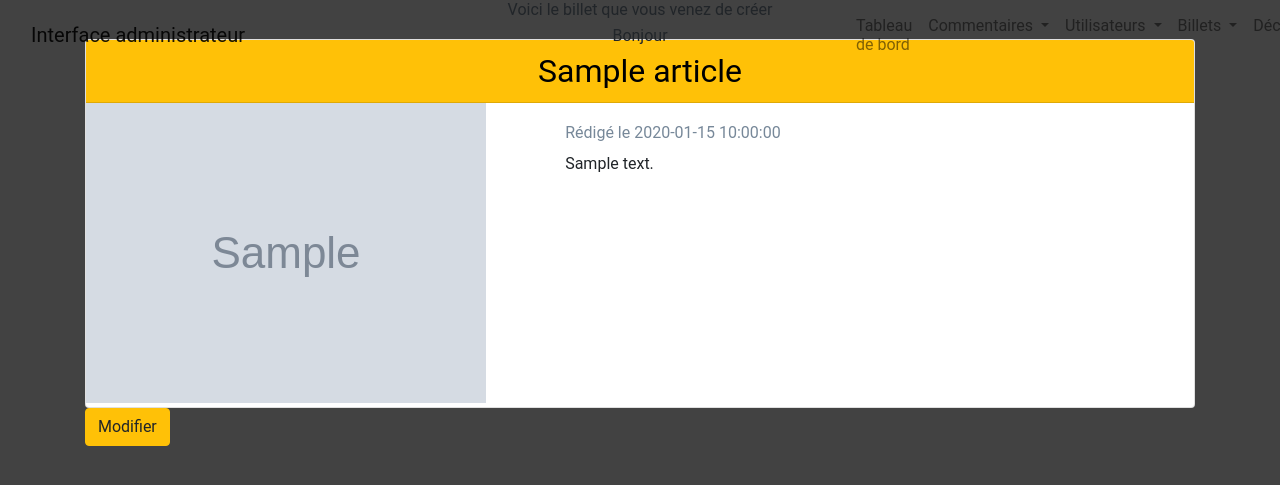
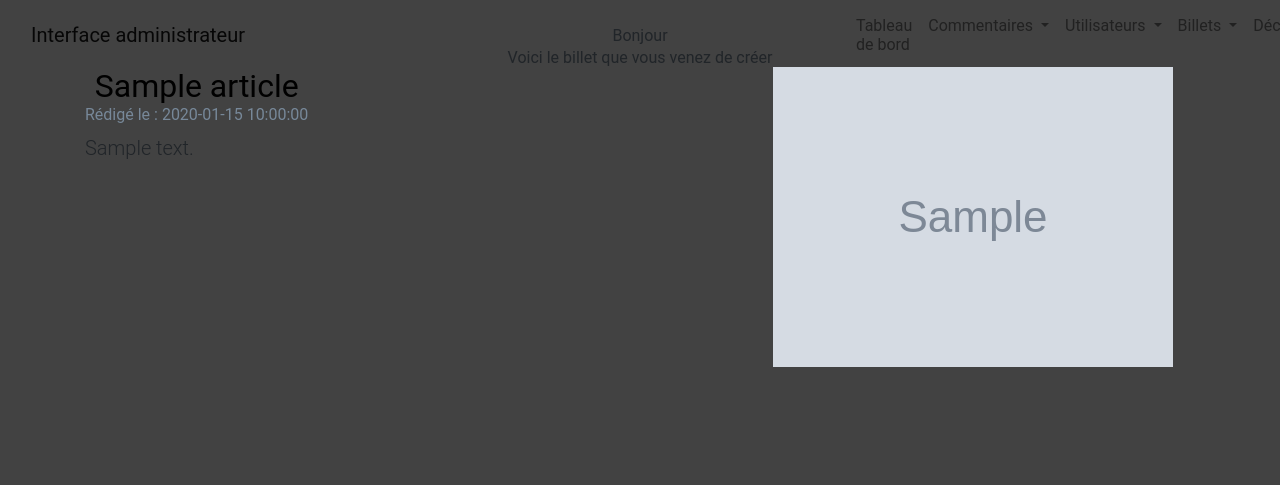
Before and after one commit to Kr4v3N/Forteroche_project, a PHP site: template src/View/Admin/AdminArticle/adminShow.html.twig in a window 1280 px wide. Shown: the top 485 px of the page. Run offline with PHP 8.4, Linux system fonts and the light colour scheme; the template is opened without the code that fills it: most values are stand-ins (such as "Sample title", 1, 10 or a date in 2020); grey boxes marked "Sample" are stand-in pictures; a stand-in replaces the project's code that opens the database connection; some libraries are stand-ins or nearby versions.

Commit message:
refactoring adminArticle view

```diff
--- a/src/View/Admin/AdminArticle/add.html.twig
+++ b/src/View/Admin/AdminArticle/add.html.twig
@@ -2,7 +2,7 @@
 
 {% block content %}
 
-    <h1>Créer un chapitre</h1>
+    <h1 class="text-white">Créer un billet</h1>
     {% include 'Admin/AdminArticle/_form.html.twig' %}
 
 {% endblock %}
--- a/src/View/Admin/AdminArticle/adminShow.html.twig
+++ b/src/View/Admin/AdminArticle/adminShow.html.twig
@@ -2,25 +2,20 @@
 
 {% block content %}
 
-    <div class="container">
-        <h1>Voici le billet que vous venez de créer</h1>
-        <div class="card article">
-            <div class="card-header bg-warning articleTitre">
-                {{ article.title }}
-            </div>
-            <div class="row">
-                <div class="col-5">
-                    <img class="imgArticle" src="/assets/images/{{ article.picture }}" alt="illustration du billet">
-                </div>
-                <div class="col-6 card-body">
-                    <p class="card-title articleDate">Rédigé le {{ article.date }}</p>
-                    <p class="card-text ">{{ article.content }}</p>
-                </div>
+<div class="container mt-5">
+    <h1 class="fontWhite">Voici le billet que vous venez de créer</h1>
+    <div class="row featurette">
+        <div class="col-md-7 d-flex">
+            <div class="">
+                <h2 class="featurette-heading articleTitre fontWhite">{{ article.title }}<span class="text-muted"></span></h2>
+                <p class="card-title articleDate fontWhite">Rédigé le : {{ article.date}}</p>
+                <p class="lead fontWhite">{{ article.content}}</p>
+                </a>
             </div>
         </div>
-        <a href="/admin/article/edit/{{ article.id }}" target="">
-            <button type="submit" class="btn btn-warning">Modifier</button></a>
+        <div class="col-md-5 d-flex">
+            <img class="featurette-image img-fluid mx-auto" src="/assets/images/{{ article.picture }}" alt="Generic placeholder image">
+        </div>
     </div>
-    </div>
-
+</div>
 {% endblock content %}
--- a/src/View/Admin/AdminArticle/edit.html.twig
+++ b/src/View/Admin/AdminArticle/edit.html.twig
@@ -1,7 +1,6 @@
 {% extends 'admin_layout.html.twig' %}
 
 {% block content %}
-    <h1>Modifier le billet :{{ article.title }}</h1>
 
     {% include 'Admin/AdminArticle/_formEdit.html.twig' %}
 
--- a/src/View/Admin/AdminArticle/indexAdmin.html.twig
+++ b/src/View/Admin/AdminArticle/indexAdmin.html.twig
@@ -33,7 +33,7 @@
 
                     <td>
                         <a href="/admin/article/delete/{{ article.id }}" target="">
-                            <button type="submit" class="btn btn-warning"><i class="far fa-trash-alt"></i></button></a>
+                            <button type="submit" class="btn btn-danger"><i class="far fa-trash-alt"></i></button></a>
                     </td>
                 </tr>
 
```
Also changed, not shown: src/View/Admin/AdminArticle/_form.html.twig (+10 -2 lines), src/View/Admin/AdminArticle/_formEdit.html.twig (+11 -20 lines).
